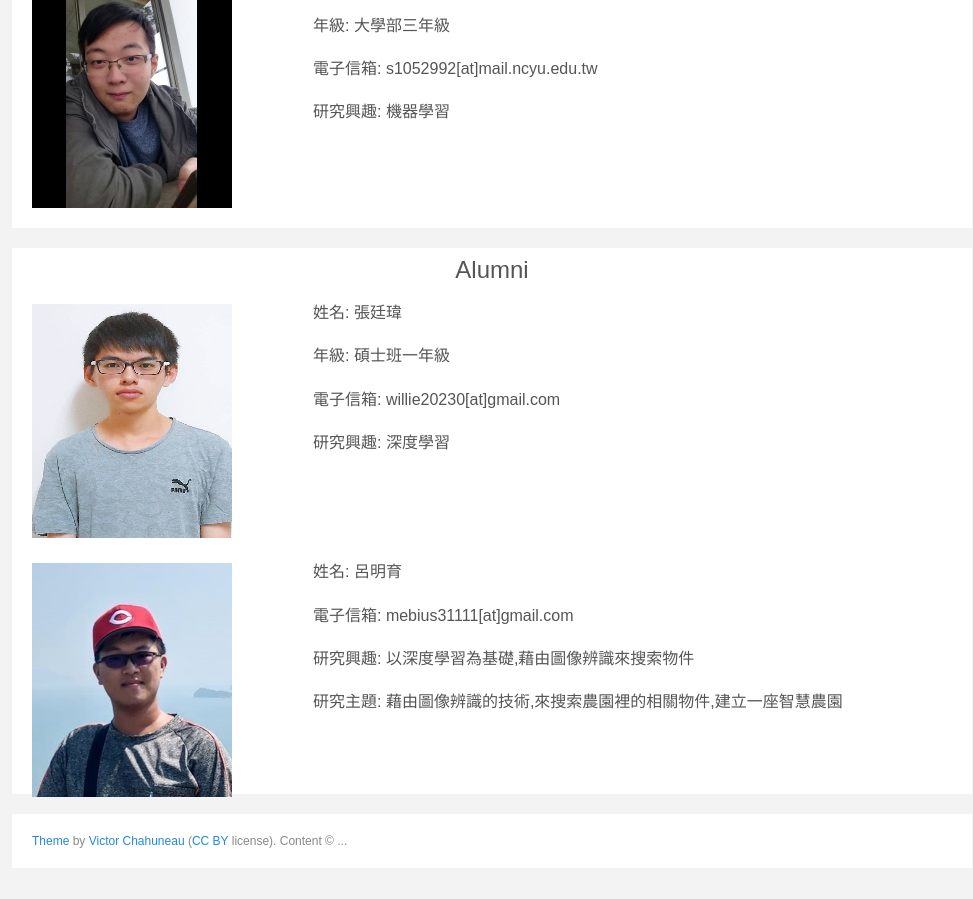
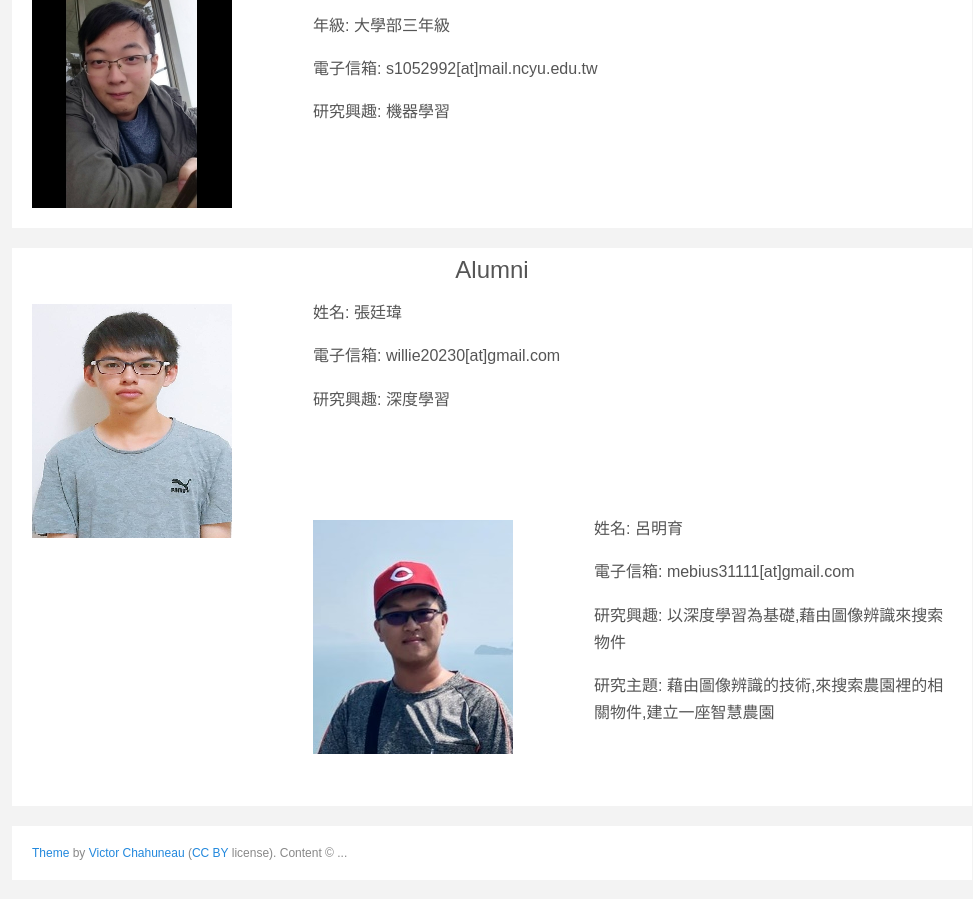
Before and after one commit to ncyu-deep/myblog, a Jekyll site: the page built from lab.md, in a window 1280 px wide and 900 px high, scrolled down 1642 px. Shown: the whole window, without its empty margins (148-1121 px from the left). Built offline with Jekyll 4.4.1, drawn with Linux system fonts in a browser that asks for light colours; some web fonts are replaced.

Commit message:
Revise Ting Wei section

```diff
--- a/lab.md
+++ b/lab.md
@@ -105,7 +105,7 @@ title: My lab
 
 姓名: 張廷瑋
 
-年級: 碩士班一年級
+<!--年級: 碩士班一年級-->
 
 電子信箱: willie20230[at]gmail.com
 
```
